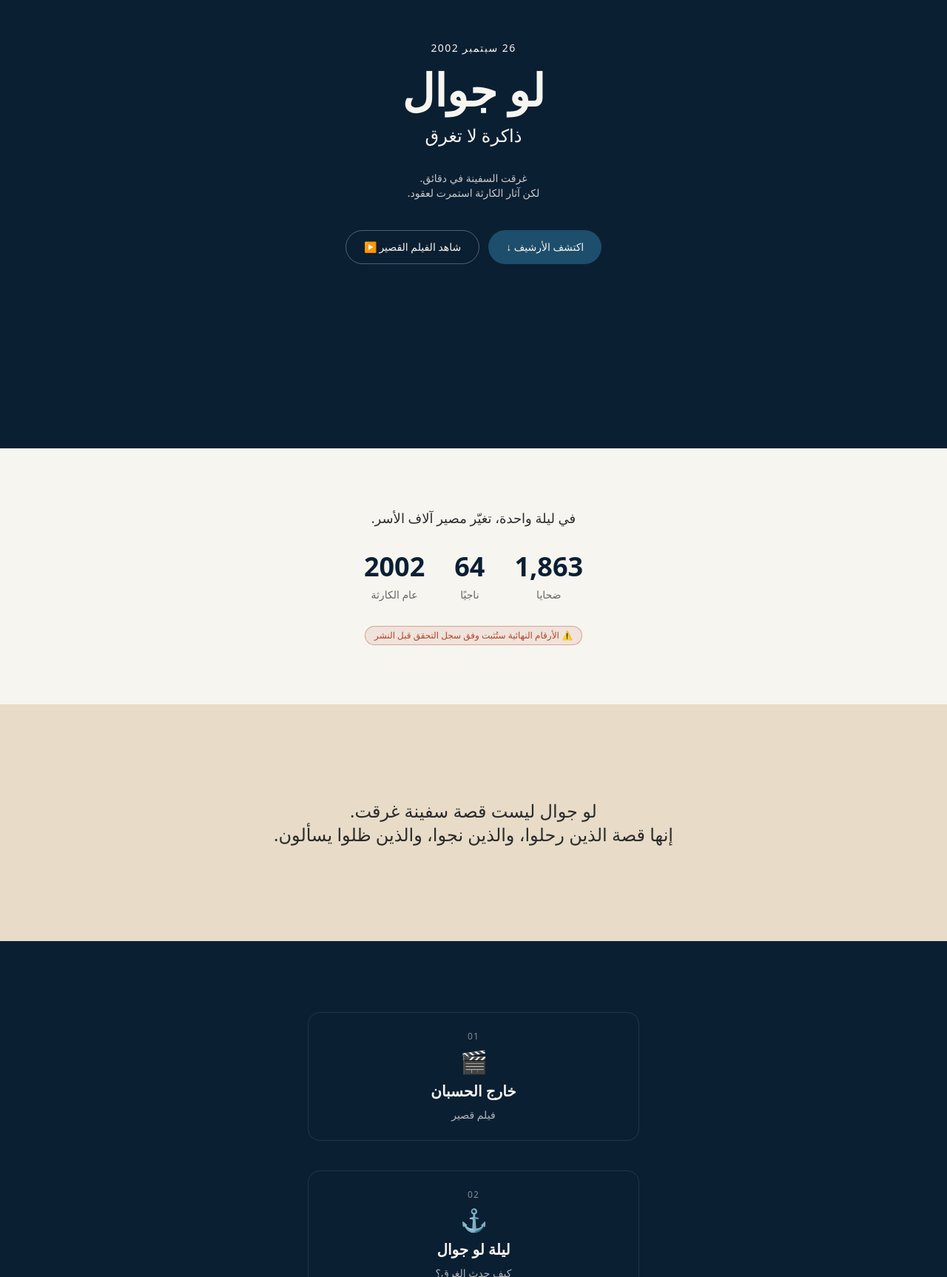
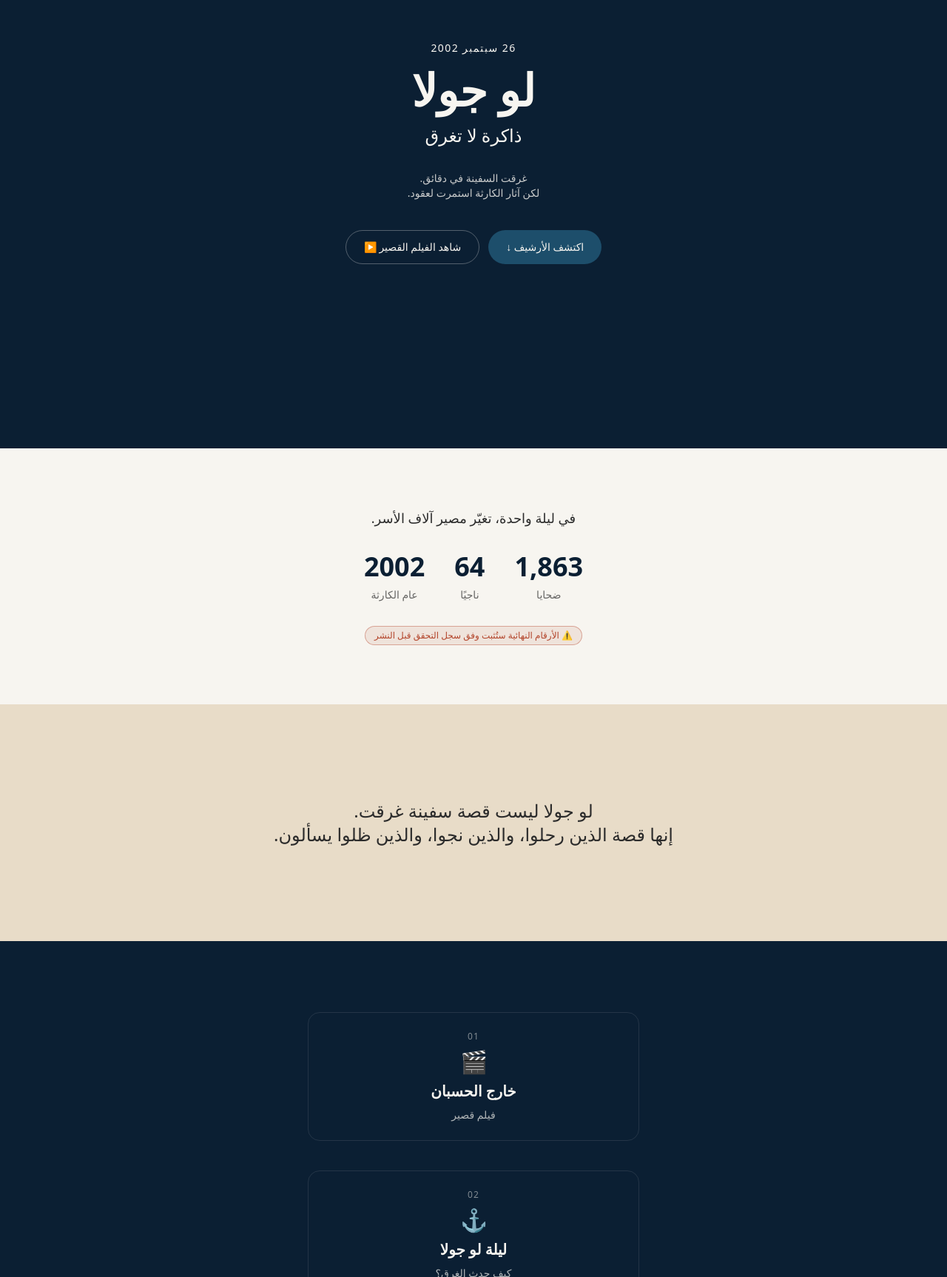
Before and after one commit to Mesetudes/lo-joola, a Next.js app: page /aldhakira in a window 1280 px wide. Shown: the part 194-1920 px from the top of the page at 74% size. Built offline with nearby package versions, Linux system fonts and the light colour scheme.

Commit message:
fix: use the correct spelling of Lo Joola across the site

```diff
--- a/app/[locale]/khaarij-al-hisban/page.tsx
+++ b/app/[locale]/khaarij-al-hisban/page.tsx
@@ -38,7 +38,7 @@ export default function KhaarijAlHisbanPage() {
       <SceneSection className="flex min-h-[50vh] flex-col items-center justify-center gap-6 bg-deep-navy px-6 text-center text-off-white">
         <p className="text-lg text-off-white/80">من النجاة إلى الغرق...</p>
         <a href="/ar/laylat-lo-joola" className="rounded-full border border-off-white/30 px-6 py-3 text-sm font-medium transition hover:border-sea-blue">
-          انتقل إلى ليلة لو جوال ←
+          انتقل إلى ليلة لو جولا ←
         </a>
       </SceneSection>
     </main>
--- a/app/[locale]/page.tsx
+++ b/app/[locale]/page.tsx
@@ -8,7 +8,7 @@ const stats = [
 
 const chapters = [
   { number: "01", icon: "🎬", title: "خارج الحسبان", subtitle: "فيلم قصير", href: "/ar/khaarij-al-hisban" },
-  { number: "02", icon: "⚓", title: "ليلة لو جوال", subtitle: "كيف حدث الغرق؟", href: "/ar/laylat-lo-joola" },
+  { number: "02", icon: "⚓", title: "ليلة لو جولا", subtitle: "كيف حدث الغرق؟", href: "/ar/laylat-lo-joola" },
   { number: "03", icon: "⚖️", title: "أين العدالة؟", subtitle: "ماذا حدث بعد الكارثة؟", href: "/ar/ayna-aladala" },
   { number: "04", icon: "👥", title: "الذين بقوا", subtitle: "البشر خلف الأرقام", href: "/ar/alladhina-baqou" },
   { number: "05", icon: "🕯️", title: "الذاكرة", subtitle: "ما الذي بقي؟", href: "/ar/aldhakira" },
@@ -19,7 +19,7 @@ export default function HomePage() {
     <main className="flex flex-col">
       <section className="flex min-h-screen flex-col items-center justify-center gap-4 bg-deep-navy px-6 text-center text-off-white">
         <p className="text-sm tracking-widest">26 سبتمبر 2002</p>
-        <h1 className="text-4xl font-bold sm:text-6xl">لو جوال</h1>
+        <h1 className="text-4xl font-bold sm:text-6xl">لو جولا</h1>
         <p className="text-lg sm:text-2xl">ذاكرة لا تغرق</p>
         <p className="mt-4 max-w-md text-sm text-off-white/80">
           غرقت السفينة في دقائق.
@@ -51,7 +51,7 @@ export default function HomePage() {
 
       <section className="flex min-h-[40vh] items-center justify-center bg-sand px-6 text-center">
         <p className="max-w-xl text-xl font-medium text-charcoal sm:text-2xl">
-          لو جوال ليست قصة سفينة غرقت.
+          لو جولا ليست قصة سفينة غرقت.
           <br />
           إنها قصة الذين رحلوا، والذين نجوا، والذين ظلوا يسألون.
         </p>
--- a/app/layout.tsx
+++ b/app/layout.tsx
@@ -10,8 +10,8 @@ const ibmPlexArabic = IBM_Plex_Sans_Arabic({
 });
 
 export const metadata: Metadata = {
-  title: "لو جوال | ذاكرة لا تغرق",
-  description: "أرشيف صحفي تفاعلي عن غرق سفينة لو جوال",
+  title: "لو جولا | ذاكرة لا تغرق",
+  description: "أرشيف صحفي تفاعلي عن غرق سفينة لو جولا",
 };
 
 export default function RootLayout({
--- a/components/sections/ShipHero.tsx
+++ b/components/sections/ShipHero.tsx
@@ -26,7 +26,7 @@ export default function ShipHero() {
         <circle cx="235" cy="102" r="4" className="fill-deep-navy" />
         <circle cx="265" cy="102" r="4" className="fill-deep-navy" />
       </motion.svg>
-      <h1 className="text-4xl font-bold sm:text-6xl">ليلة لو جوال</h1>
+      <h1 className="text-4xl font-bold sm:text-6xl">ليلة لو جولا</h1>
       <p className="text-lg text-off-white/80 sm:text-2xl">كيف حدث الغرق؟</p>
       <a href="#navire" className="mt-2 rounded-full bg-sea-blue px-6 py-3 text-sm font-medium text-off-white">ابدأ الرحلة ↓</a>
       <WaterLine className="absolute bottom-0 left-0 text-sea-blue" />
```
